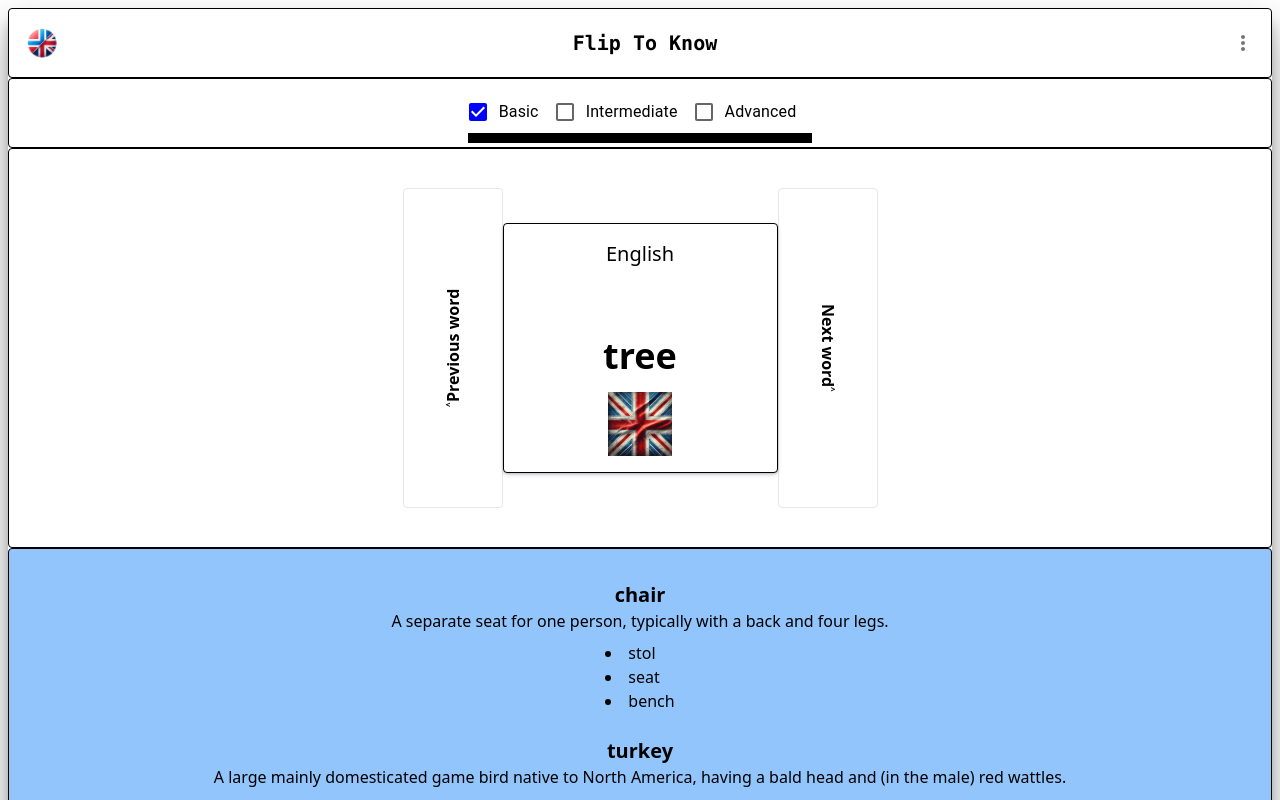
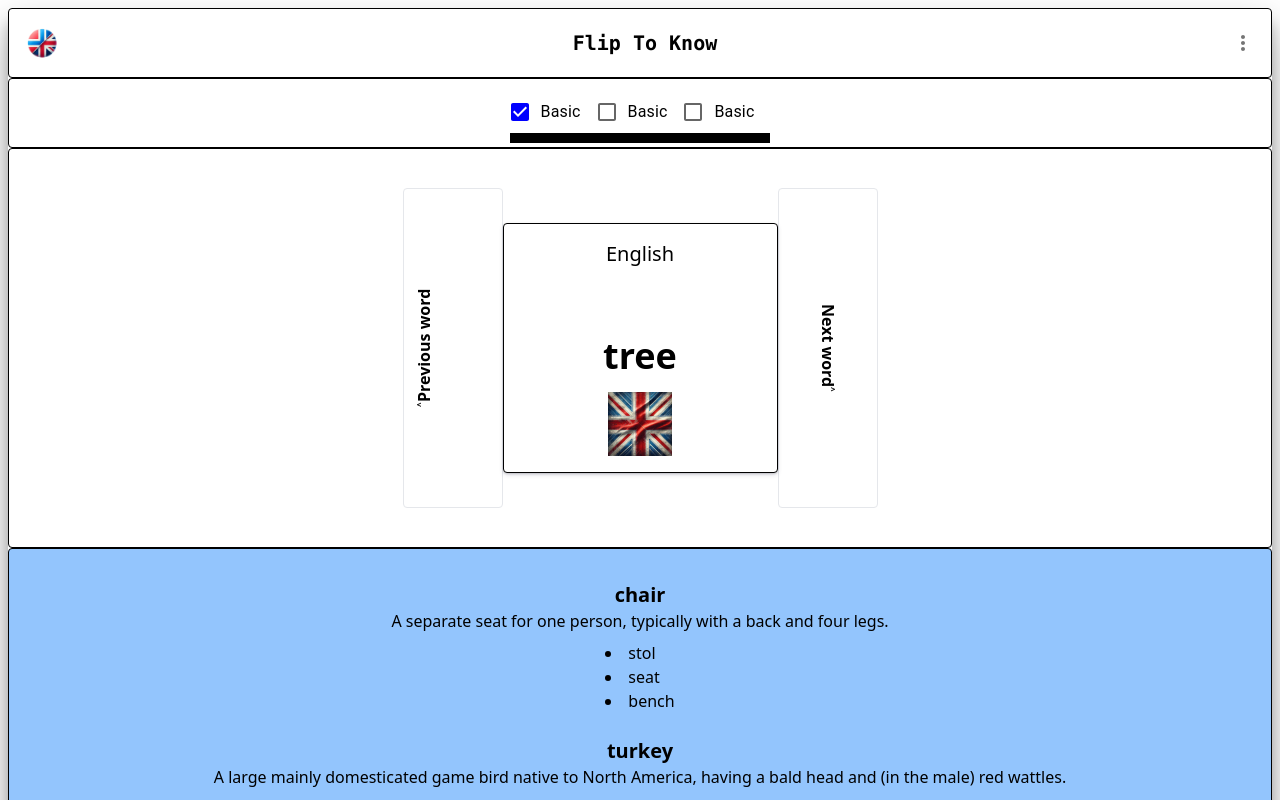
Before and after one commit to nborcic/Flip_Card_Norsk-App, a React (Vite) app: page / in a window 1280 px wide. Shown: the top 800 px of the page. Built offline with nearby package versions, Linux system fonts and the light colour scheme; a web font is replaced by a local one.

Commit message:
changes done, added new svg file, dropbutton next

```diff
--- a/package.json
+++ b/package.json
@@ -10,10 +10,10 @@
     "preview": "vite preview"
   },
   "dependencies": {
-    "@emotion/react": "^11.11.4",
-    "@emotion/styled": "^11.11.5",
+    "@emotion/react": "^11.13.0",
+    "@emotion/styled": "^11.13.0",
     "@mui/icons-material": "^5.15.21",
-    "@mui/material": "^5.15.21",
+    "@mui/material": "^5.16.6",
     "react": "^18.3.1",
     "react-card-flip": "^1.2.3",
     "react-dom": "^18.3.1"
--- a/src/components/CardX.jsx
+++ b/src/components/CardX.jsx
@@ -41,7 +41,7 @@ const CardX = ({ level }) => {
     <div className="rounded flex justify-center items-center h-[400px] border border-black">
       <div className="flex flex-row items-center h-[40vh]">
         <div
-          className="PREVIOUS WORD border [writing-mode:vertical-rl] rotate-180 flex justify-center font-bold rounded p-2 cursor-pointer h-[100%] l:w-[50px] s:w-[50px] md:w-[100px] md:justify-center md:items-center"
+          className="PREVIOUS WORD border [writing-mode:vertical-rl] rotate-180 flex justify-center font-bold rounded p-2 cursor-pointer h-[100%] l:w-[50px] s:w-[50px] md:w-[100px] "
           onClick={handlePrevious}
         >
           <span className="font-bold previus_div ">˄</span>
@@ -51,12 +51,12 @@ const CardX = ({ level }) => {
         <ReactCardFlip flipDirection="horizontal" isFlipped={isFlipped}>
           <div
             className="card text-black p-4 rounded flex flex-col items-center justify-center w-[300px] h-[200px] m:w-[200px] l:w-[275px] l:h-[250px] s:w-[100%] s:h-[30vh]
-            {level === 'advanced'? 'w-[300px]' : w-[250px]}
+
             "
             onClick={handleFlip}
           >
-            <h1 className="text-lg font-anton m:text-xl">English</h1>
-            <p className="text-white text-2xl h-24 m:text-xs ">
+            <h1 className="text-lg font-anton m:text-xl m:w-[60vw]">English</h1>
+            <p className="text-white text-2xl h-24 m:text-xs">
               Here comes the word
             </p>
             <p
--- a/src/components/CustomCheckbox.jsx
+++ b/src/components/CustomCheckbox.jsx
@@ -3,22 +3,21 @@ import Box from "@mui/material/Box";
 import Checkbox from "@mui/material/Checkbox";
 import FormControlLabel from "@mui/material/FormControlLabel";
 import { useState } from "react";
+import useMediaQuery from "@mui/material/useMediaQuery";
 
-export default function CustomCheckbox({ setLevel }) {
+const CustomCheckbox = ({ setLevel }) => {
   const [selectedLevel, setSelectedLevel] = useState("basic");
+
+  const isSmallScreen = useMediaQuery("(max-width:375px)");
 
   const handleChange = (event) => {
     const { value } = event.target;
     setSelectedLevel(value);
     setLevel(value);
   };
+
   return (
-    <div
-      className="s:pt-2 s:flex-col
-
-
-    "
-    >
+    <div className="s:pt-2 s:flex-col">
       <Box>
         <FormControlLabel
           control={
@@ -33,7 +32,15 @@ export default function CustomCheckbox({ setLevel }) {
               value="basic"
             />
           }
-          label="Basic"
+          label={
+            isSmallScreen ? (
+              <div className="flex flex-row">
+                <img src="src/mdi--arm-flex.svg" alt="Basic" />
+              </div>
+            ) : (
+              "Basic"
+            )
+          }
         />
 
         <FormControlLabel
@@ -49,7 +56,16 @@ export default function CustomCheckbox({ setLevel }) {
               value="intermediate"
             />
           }
-          label="Intermediate"
+          label={
+            isSmallScreen ? (
+              <div className="flex flex-row">
+                <img src="src/mdi--arm-flex.svg" alt="Basic" />
+                <img src="src/mdi--arm-flex.svg" alt="Basic" />
+              </div>
+            ) : (
+              "Basic"
+            )
+          }
         />
 
         <FormControlLabel
@@ -66,7 +82,17 @@ export default function CustomCheckbox({ setLevel }) {
               value="advanced"
             />
           }
-          label="Advanced"
+          label={
+            isSmallScreen ? (
+              <div className="flex flex-row ">
+                <img src="src/mdi--arm-flex.svg" alt="Basic" />
+                <img src="src/mdi--arm-flex.svg" alt="Basic" />
+                <img src="src/mdi--arm-flex.svg" alt="Basic" />
+              </div>
+            ) : (
+              "Basic"
+            )
+          }
           sx={{
             "&.Mui-focused": {
               outline: "2px solid blue",
@@ -76,4 +102,6 @@ export default function CustomCheckbox({ setLevel }) {
       </Box>
     </div>
   );
-}
+};
+
+export default CustomCheckbox;
--- a/src/components/Topbar.jsx
+++ b/src/components/Topbar.jsx
@@ -6,7 +6,7 @@ const Topbar = ({ setLevel }) => {
     <div className=" h-[70px] border border-black rounded flex justify-center items-center  p-2">
       <div className="flex items-center flex-col">
         <div className=" justify-between items-center ">
-          <CustomCheckbox  setLevel={setLevel} />
+          <CustomCheckbox setLevel={setLevel} />
         </div>
         <div className="bg-black h-[10px] w-full"></div>
       </div>
--- a/tailwind.config.js
+++ b/tailwind.config.js
@@ -12,7 +12,7 @@ export default {
       screens: {
 
         's': '319px',
-        'm': '374px',
+        'm': '375px',
         'l': '424px',
 
       },
```
Also changed, not shown: src/components/NewWords.jsx (+10 -4 lines), src/mdi--arm-flex.svg (added), 1 other file (tests, documents, lock files or other folders).
